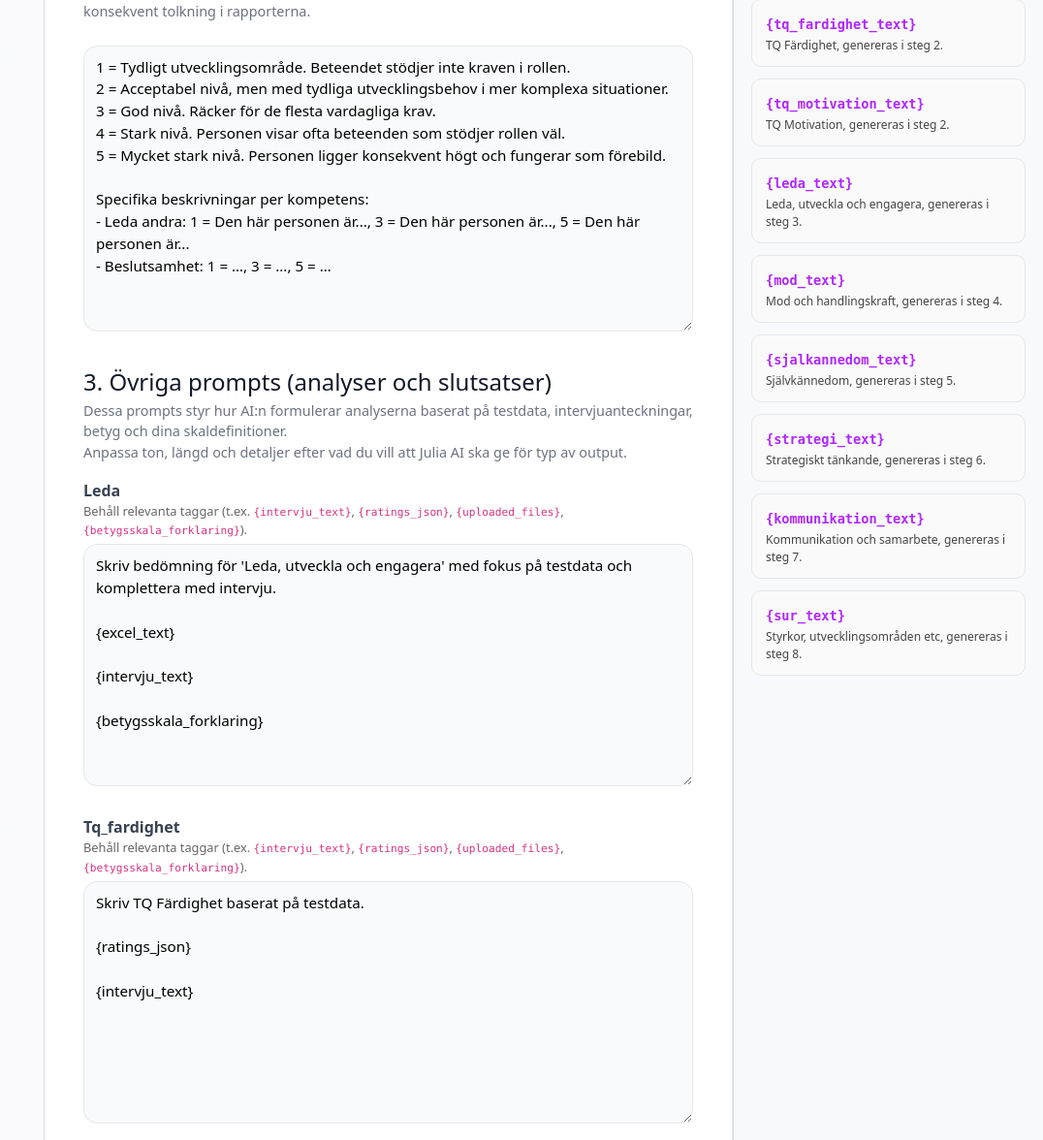
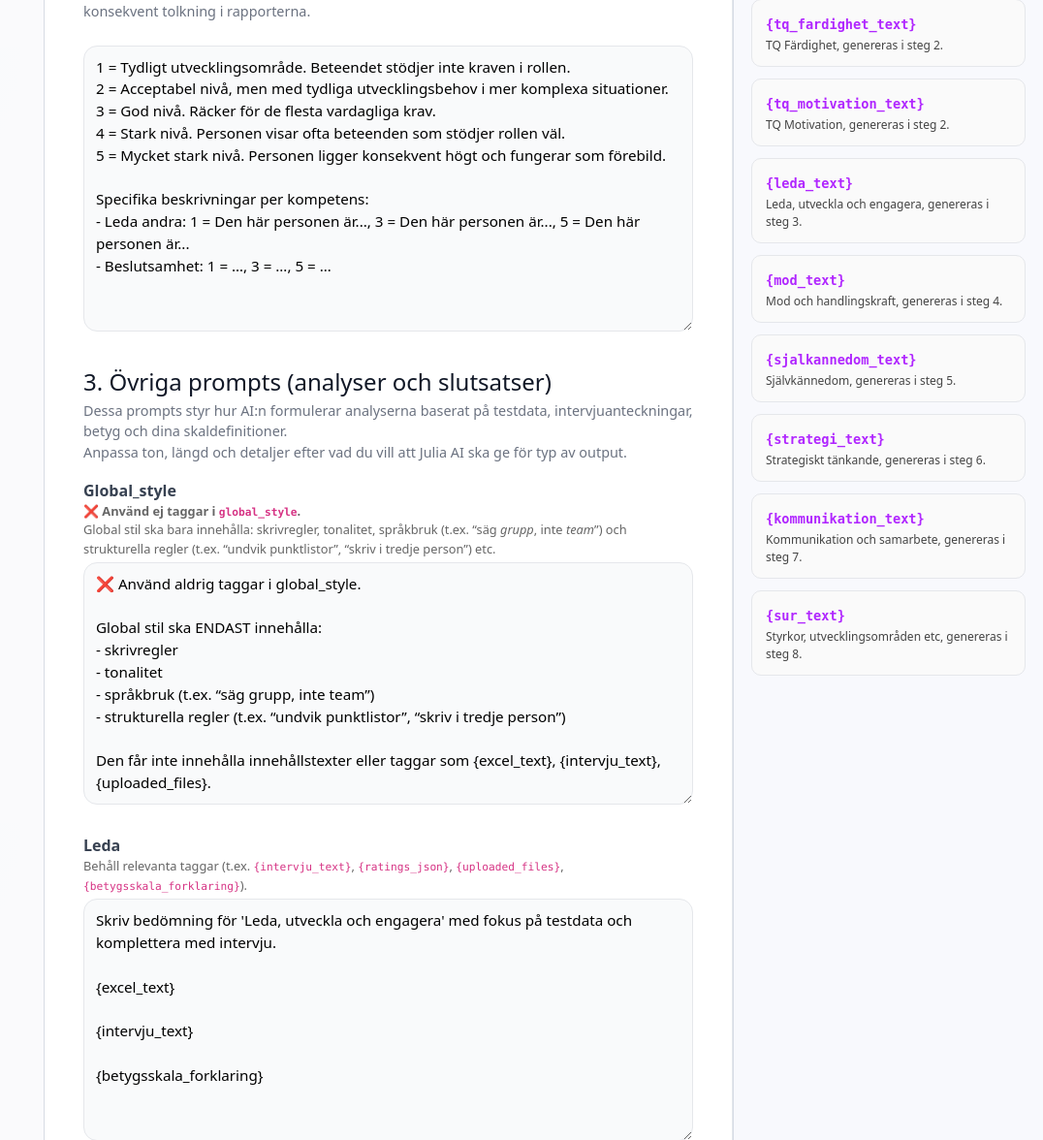
Before and after one commit to fridalannerstrom/julia, a Django app: page /prompts/ in a window 1280 px wide. Shown: the part 751-1927 px from the top of the page at 97% size, without its empty margins (204-1280 px from the left). Run offline with Django 4.2, Linux system fonts and the light colour scheme; a user stored in the database is signed in; data comes from the database, SQL or seed files in the repository; both versions use the stored data as it was after the commit.

Commit message:
feat: global styles added to prompt

```diff
--- a/myapp/views.py
+++ b/myapp/views.py
@@ -609,6 +609,16 @@ def _scale_demo_html() -> str:
 # ──────────────────────────────────────────────────────────────────────────────
 def ensure_default_prompts_exist(user):
     defaults = {
+        "global_style": (
+            "❌ Använd aldrig taggar i global_style.\n\n"
+            "Global stil ska ENDAST innehålla:\n"
+            "- skrivregler\n"
+            "- tonalitet\n"
+            "- språkbruk (t.ex. “säg grupp, inte team”)\n"
+            "- strukturella regler (t.ex. “undvik punktlistor”, “skriv i tredje person”)\n\n"
+            "Den får inte innehålla innehållstexter eller taggar som "
+            "{excel_text}, {intervju_text}, {uploaded_files}."
+        ),
         # NYTT — tolkning av Excelfil
         "tolka_excel_resultat": (
             "Du är en analytiker som ska tolka en Excelfil med testresultat. "
@@ -999,7 +1009,11 @@ def index(request):
         # Nästa (inkl AI)
         elif "next" in request.POST:
 
-            style = getattr(settings, "STYLE_INSTRUCTION", "")
+            try:
+                style = Prompt.objects.get(user=request.user, name="global_style").text
+            except Prompt.DoesNotExist:
+                # fallback om något strular
+                style = getattr(settings, "STYLE_INSTRUCTION", "")
 
             # hämtar förklaringen till betygsskalan (ny prompt)
             try:
--- a/templates/prompt_editor.html
+++ b/templates/prompt_editor.html
@@ -135,11 +135,30 @@
                   </p>
 
                  {% for prompt in prompts %}
-                    {% if prompt.name not in "tolka_excel_resultat betygsskala_forklaring" %}
+                  {% if prompt.name != "tolka_excel_resultat" and prompt.name != "betygsskala_forklaring" %}
                     <div style="margin-bottom:24px;">
+
                       <label for="prompt_{{ prompt.name }}" class="adminui-label">
                         {{ prompt.name|capfirst }}
                       </label>
+
+                      {# ── Specialtext för global_style ── #}
+                      {% if prompt.name == "global_style" %}
+                        <p style="font-size:0.8rem; color:#666; margin-bottom:4px;">
+                          ❌ <strong>Använd ej taggar i <code>global_style</code>.</strong><br>
+                          Global stil ska bara innehålla:
+                          skrivregler, tonalitet, språkbruk
+                          (t.ex. “säg <em>grupp</em>, inte <em>team</em>”)
+                          och strukturella regler (t.ex. “undvik punktlistor”,
+                          “skriv i tredje person”) etc.<br>
+                        </p>
+
+                      {# ── Dessa två har egen förklaring högre upp – visa ingen tagg-hjälp här ── #}
+                      {% elif prompt.name == "tolka_excel_resultat" or prompt.name == "betygsskala_forklaring" %}
+                        {# inget extra info-block #}
+
+                      {# ── Standardinfo för alla andra prompts ── #}
+                      {% else %}
                         <p style="font-size:0.8rem; color:#666; margin-bottom:4px;">
                           Behåll relevanta taggar (t.ex.
                           <code>{intervju_text}</code>,
@@ -147,16 +166,18 @@
                           <code>{uploaded_files}</code>,
                           <code>{betygsskala_forklaring}</code>).
                         </p>
+                      {% endif %}
+
                       <textarea
                         id="prompt_{{ prompt.name }}"
                         name="prompt_{{ prompt.name }}"
                         rows="6"
                         class="adminui-textarea"
                       >{{ prompt.text }}</textarea>
+
                     </div>
                     {% endif %}
 {% endfor %}
-                </div>
 
                 <button type="submit" class="adminui-button">
                   💾 Spara ändringar
```
Also changed, not shown: templates/index.html (+3 -4 lines), db.sqlite3. Lines whose indentation alone changed are shown as unchanged.
